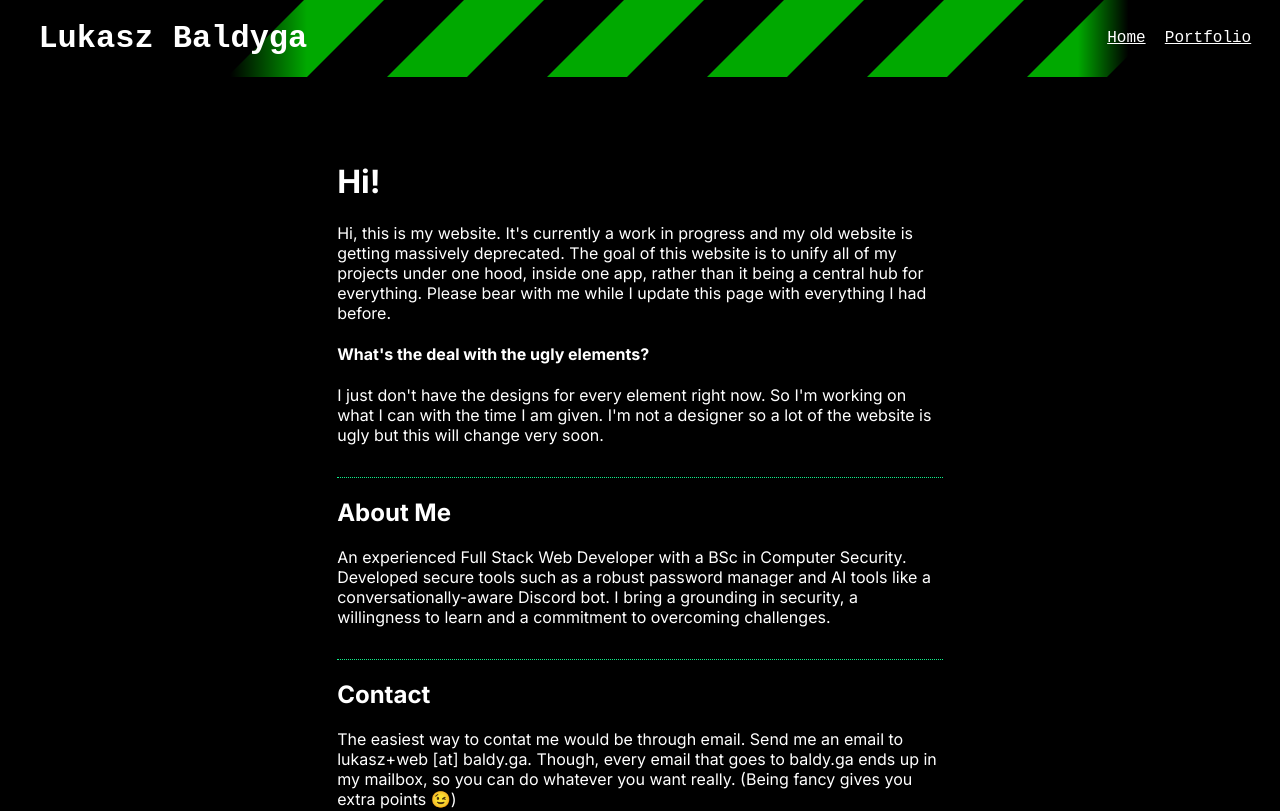
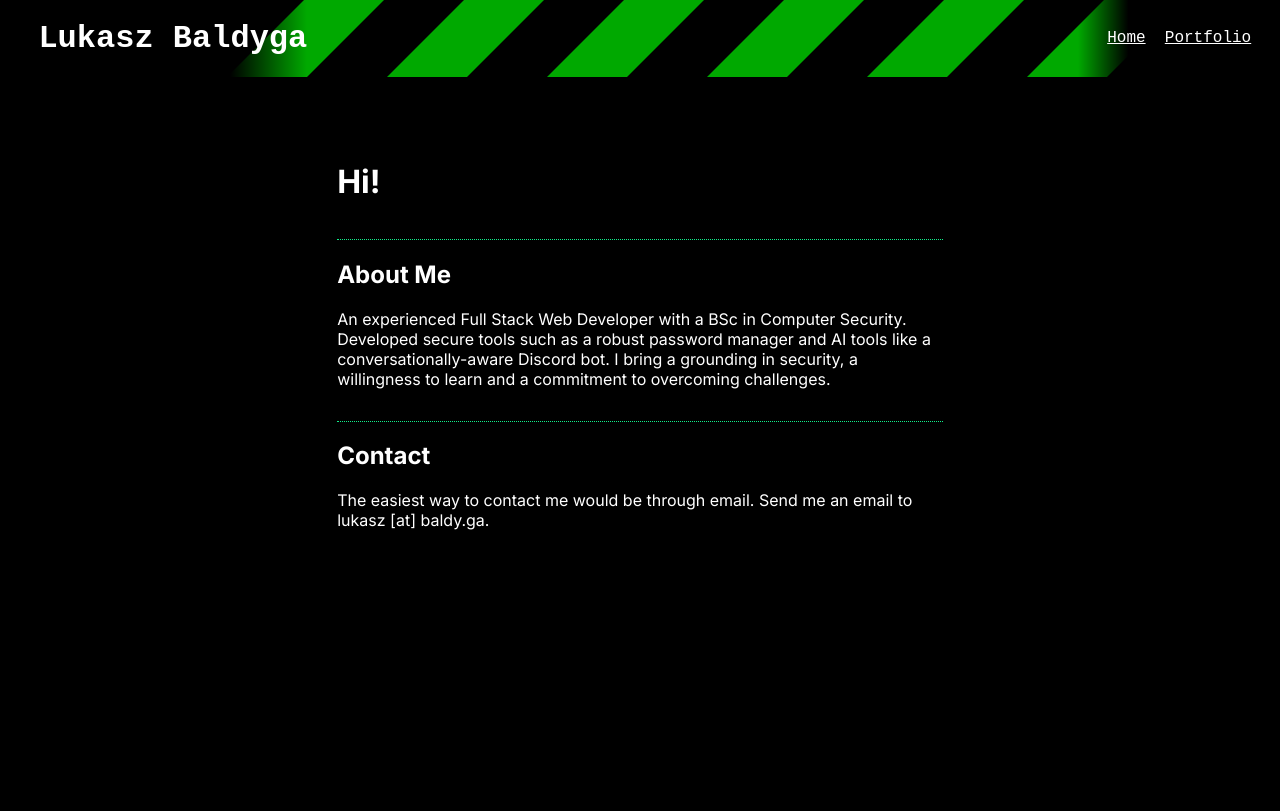
Before and after one commit to Rijndael1998/Website-Neo, a Next.js app: page / in a window 1280 px wide. Shown: the top 811 px of the page. Built offline with nearby package versions, Linux system fonts and the light colour scheme.

Commit message:
Refactor homepage and update contact info
Removed unnecessary text elements from the homepage for a cleaner look. Also, updated the contact information to make it more straightforward and less confusing for users.

```diff
--- a/src/app/page.tsx
+++ b/src/app/page.tsx
@@ -11,16 +11,6 @@ export default function Home() {
           <h1>
             Hi!
           </h1>
-
-          <p>
-            {main}
-          </p>
-
-          <h4>{`What's the deal with the ugly elements?`}</h4>
-
-          <p>
-            {uglyElements}
-          </p>
         </div>
 
         <div className={styles.item}>
--- a/src/content/Home.ts
+++ b/src/content/Home.ts
@@ -19,8 +19,6 @@ I bring a grounding in security, a willingness to learn and a commitment to over
 `;
 
 export const contact = `
-The easiest way to contat me would be through email.
-Send me an email to lukasz+web [at] baldy.ga.
-Though, every email that goes to baldy.ga ends up in my mailbox,
-so you can do whatever you want really. (Being fancy gives you extra points 😉)
+The easiest way to contact me would be through email.
+Send me an email to lukasz [at] baldy.ga.
 `
```
